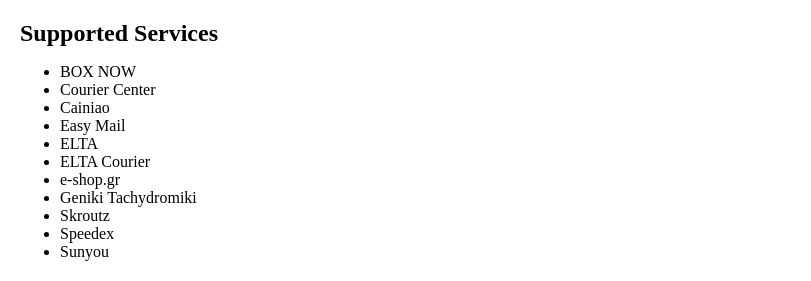
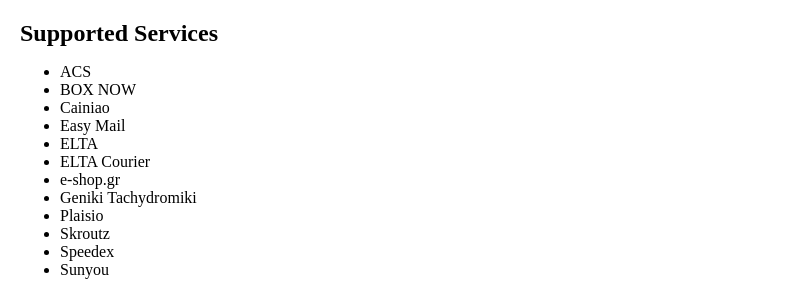
Before and after one commit to uw0s/uw0s.github.io, a plain HTML site: page docs/projects/parcel-tracker.html in a window 1280 px wide. Shown: the part 656-937 px from the top of the page, without its empty margins (0-811 px from the left). Drawn offline with Linux system fonts and the light colour scheme.

Commit message:
Update parcel-tracker

```diff
--- a/docs/projects/parcel-tracker.html
+++ b/docs/projects/parcel-tracker.html
@@ -29,14 +29,15 @@
             <pre><code>{<br>    unique_id1: {<br>        "time": "2024-05-10 18:42:54",<br>        "message": "Received by logistics company",<br>        "location": "Mainland China"<br>    }<br>    unique_id2: {<br>        "time": "2024-05-10 10:35:00 ",<br>        "message": "Package ready for shipping from warehouse",<br>        "location": "Mainland China"<br>    }<br>    unique_id3: {<br>        "time": "2024-05-09 23:33:43",<br>        "message": "Shipment information received by warehouse electronically",<br>        "location": "Mainland China"<br>    }<br>}</code></pre>
             <h2>Supported Services</h2>
             <ul>
+                <li>ACS</li>
                 <li>BOX NOW</li>
-                <li>Courier Center</li>
                 <li>Cainiao</li>
                 <li>Easy Mail</li>
                 <li>ELTA</li>
                 <li>ELTA Courier</li>
                 <li>e-shop.gr</li>
                 <li>Geniki Tachydromiki</li>
+                <li>Plaisio</li>
                 <li>Skroutz</li>
                 <li>Speedex</li>
                 <li>Sunyou</li>
```
